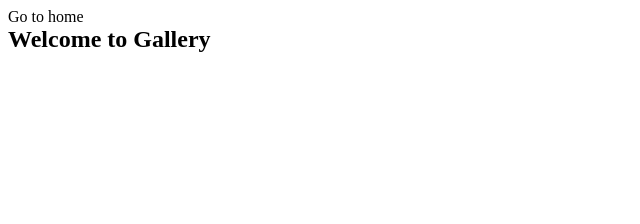
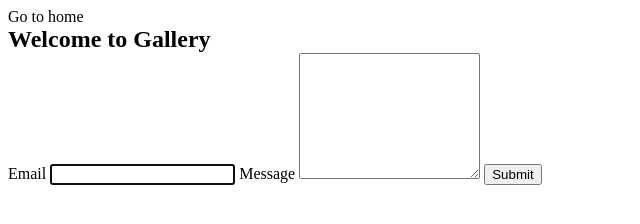
Before and after one commit to oksanacherviachenko/goit-js-hw-09, a plain HTML site: page 2-form.html in a window 1280 px wide. Shown: the whole page, without its empty margins (0-640 px from the left). Drawn offline with Linux system fonts and the light colour scheme.

Commit message:
Deploying to gh-pages from @ oksanacherviachenko/goit-js-hw-09@d973c55d7086e690a7794b756b602a2f131e8628 🚀

```diff
--- a/2-form.html
+++ b/2-form.html
@@ -14,5 +14,16 @@
       <a href="./index.html">Go to home</a>
       <h1>Welcome to Gallery</h1>
     </section>
+    <form class="feedback-form" autocomplete="off"></form>
+  <label>
+    Email
+    <input type="email" name="email" autofocus />
+  </label>
+  <label>
+    Message
+    <textarea name="message" rows="8"></textarea>
+  </label>
+  <button type="submit">Submit</button>
+</form>
   </body>
 </html>
--- a/2-form.js
+++ b/2-form.js
@@ -1,2 +1,2 @@
-import"./assets/styles-DJ83qJCQ.js";console.log("Form");
+import"./assets/styles-DJ83qJCQ.js";const a=document.querySelector(".feedback-form"),l="feedback-form-state";let e={email:"",message:""};const s=localStorage.getItem(l);s&&(e=JSON.parse(s),a.email.value=e.email||"",a.message.value=e.message||"");a.addEventListener("input",t=>{e[t.target.name]=t.target.value.trim(),localStorage.setItem(l,JSON.stringify(e))});a.addEventListener("submit",t=>{if(t.preventDefault(),!e.email||!e.message){alert("Fill please all fields");return}console.log(e),localStorage.removeItem(l),a.reset(),e={email:"",message:""}});
 //# sourceMappingURL=2-form.js.map
```
Also changed, not shown: 1 other file.
